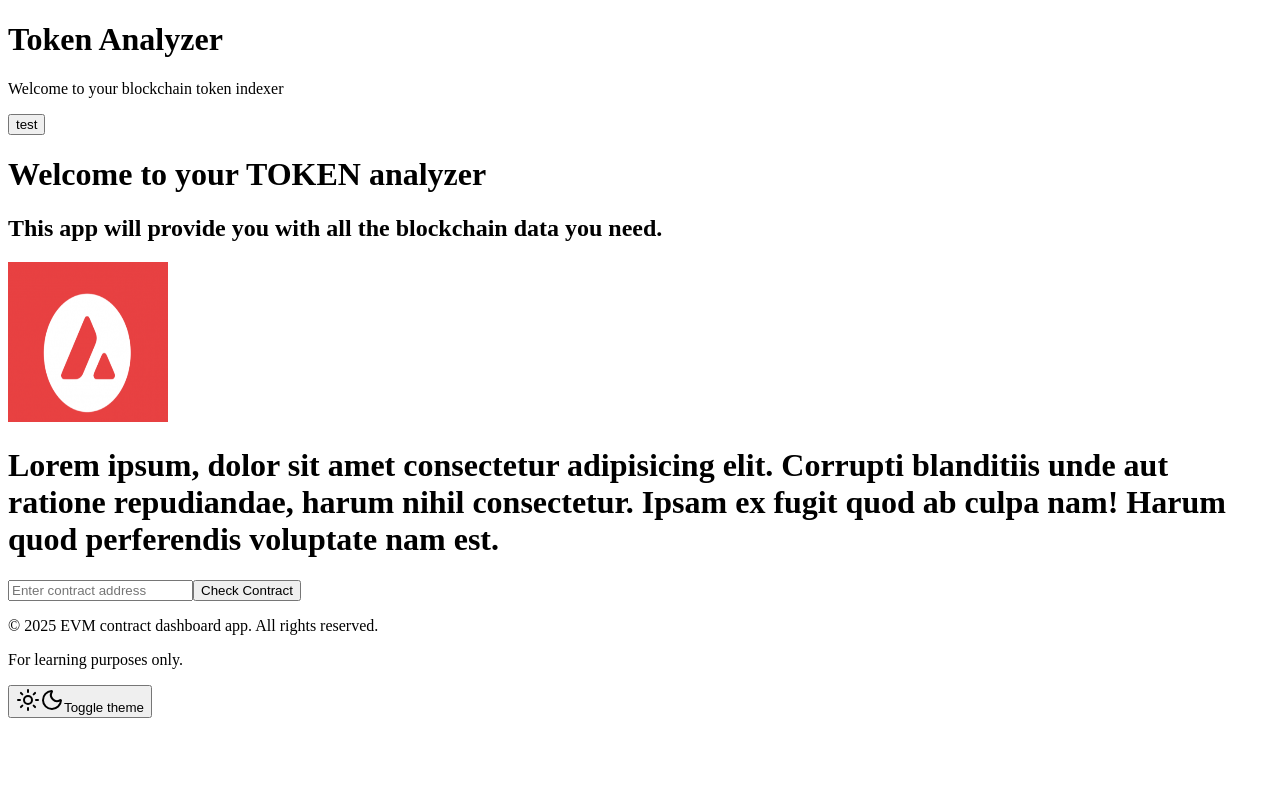
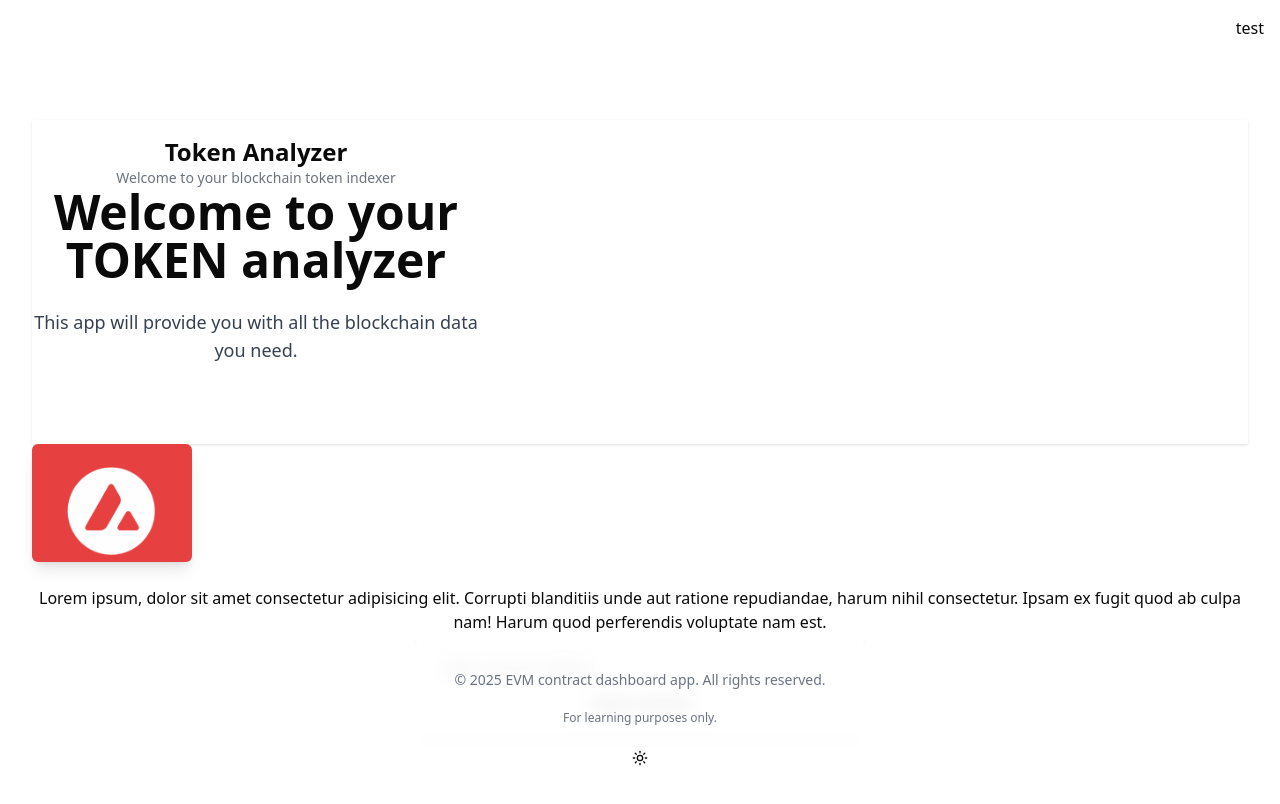
Before and after one commit to addicted2crypto/sdk_index, a Next.js app: page / in a window 1280 px wide. Shown: the top 804 px of the page. Built offline with nearby package versions, Linux system fonts and the light colour scheme.

Commit message:
centered finally

```diff
--- a/app/globals.css
+++ b/app/globals.css
@@ -46,6 +46,8 @@
 
 body {
   margin: 1rem;
+  text-align: center;
+  justify-content: center;
 }
 :root {
   --radius: 0.625rem;
@@ -118,11 +120,11 @@ body {
 .HomePage {
   text-align: center
 }
-/* @layer base {
+@layer base {
   * {
     @apply border-border outline-ring/50;
   }
   body {
     @apply bg-background text-foreground;
   }
-} */
+}
--- a/app/layout.tsx
+++ b/app/layout.tsx
@@ -1,6 +1,6 @@
 import { ThemeProvider } from "@/components/ui/theme-provider";
 import { Geist, Geist_Mono } from "next/font/google";
-
+import "./globals.css"
 
 const geistSans = Geist({
   variable: "--font-geist-sans",
--- a/app/page.tsx
+++ b/app/page.tsx
@@ -6,9 +6,9 @@ import { Header } from './components/Header';
 
 export default function HomePage() {
   return (
-    <main className="flex flex-col items-center justify-center min-h-screen min-w-4xl">
-      <div className="max-w-md flex flex-col items-center gap-8">
-
+    <main className="min-h-screen h-full">
+      <div className="container px-4 py-16 ">
+       <div className='text-center mb-6 mt-10'>
         <Header />
         <Image
           src="/avax-logo.png"
@@ -18,10 +18,13 @@ export default function HomePage() {
           className="rounded-sm shadow-lg w-32 sm:w-40"
           priority
         />
+        </div>
         <h1 className='text-center container'>Lorem ipsum, dolor sit amet consectetur adipisicing elit. Corrupti blanditiis unde aut ratione repudiandae, harum nihil consectetur. Ipsam ex fugit quod ab culpa nam! Harum quod perferendis voluptate nam est.</h1>
         <ContractInput />
       </div>
+      <div className='pt-10 pb-16'>
       <Footer />
+      </div>
     </main>
   )
 }
```
